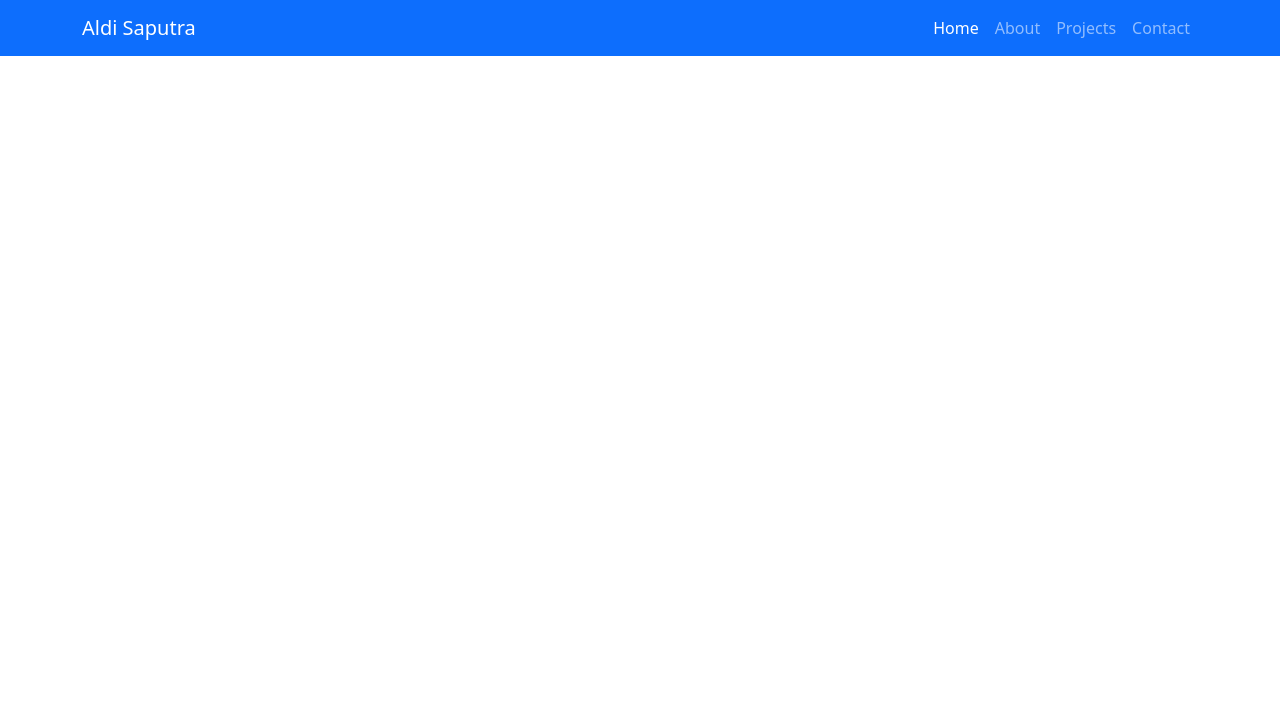
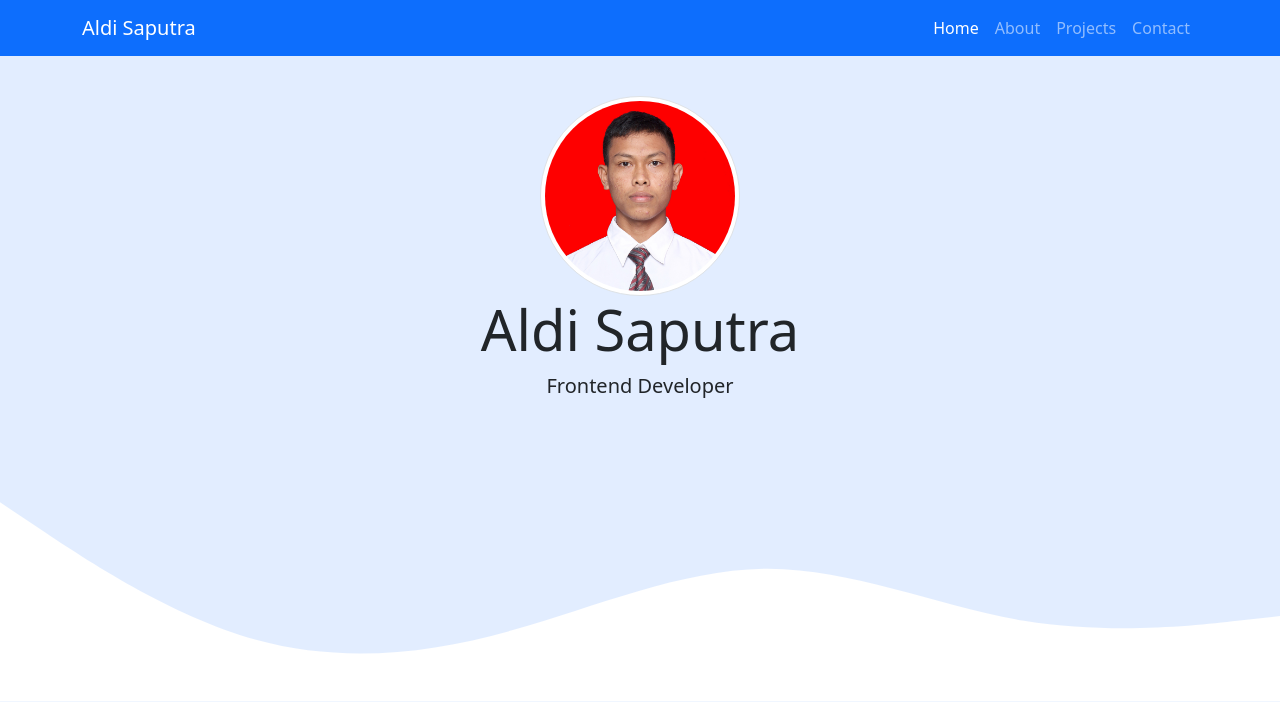
Before and after one commit to Aldisapoetra/latihan-bootstrap, a plain HTML site: page index.html in a window 1280 px wide. Drawn offline with nearby package versions, Linux system fonts and the light colour scheme.

Commit message:
Membuat jumbotron

```diff
--- a/index.html
+++ b/index.html
@@ -39,6 +39,19 @@
     </nav>
     <!-- Akhir Navbar -->
 
+    <!-- jumbotron -->
+    <section class="jumbotron pt-5 text-center">
+        <img src="img/profile.jpg" alt="Aldi Saputra" width="200" class="rounded-circle img-thumbnail">
+        <h1 class="display-4">Aldi Saputra</h1>
+        <p class="lead">Frontend Developer</p>
+        <svg xmlns="http://www.w3.org/2000/svg" viewBox="0 0 1440 320">
+            <path fill="#fff" fill-opacity="1"
+                d="M0,96L48,128C96,160,192,224,288,250.7C384,277,480,267,576,240C672,213,768,171,864,170.7C960,171,1056,213,1152,229.3C1248,245,1344,235,1392,229.3L1440,224L1440,320L1392,320C1344,320,1248,320,1152,320C1056,320,960,320,864,320C768,320,672,320,576,320C480,320,384,320,288,320C192,320,96,320,48,320L0,320Z">
+            </path>
+        </svg>
+    </section>
+    <!-- Akhir jumbotron -->
+
 
 
     <script src="https://cdn.jsdelivr.net/npm/bootstrap@5.2.3/dist/js/bootstrap.bundle.min.js"
--- a/style.css
+++ b/style.css
@@ -0,0 +1,7 @@
+body {
+    padding-top: 3rem;
+}
+
+.jumbotron {
+    background-color: #e2edff;
+}
```
